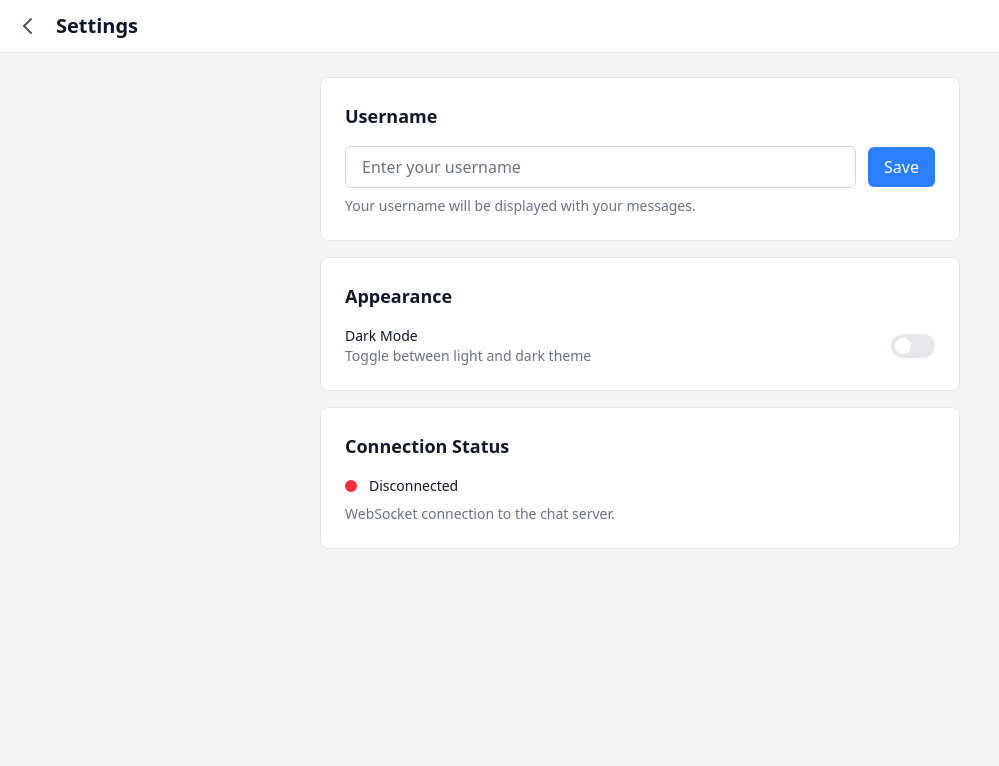
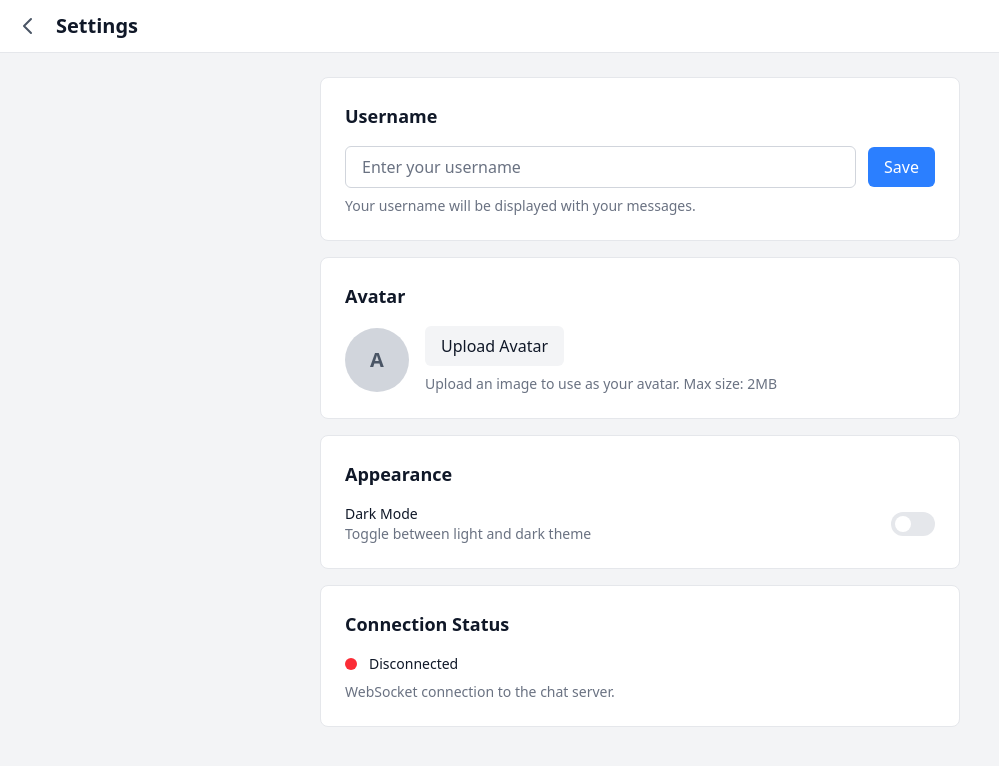
Before and after one commit to georgwindhaber/local-chat, a Vue app in the folder web/: page /settings in a window 1280 px wide. Shown: the top 766 px of the page, without its empty margins (0-999 px from the left). Built offline with nearby package versions, Linux system fonts and the light colour scheme; the HTML template or start-up script is replaced by a standard one.

Commit message:
Add avatar images

```diff
--- a/web/src/components/MessageBubble.vue
+++ b/web/src/components/MessageBubble.vue
@@ -46,6 +46,10 @@ const handleReactionClick = (emoji: string) => {
 const handleEmojiSelect = (emoji: string) => {
   chatStore.toggleReaction(props.message.id, emoji)
 }
+
+const userAvatar = computed(() => {
+  return chatStore.getAvatarForUsername(props.message.username)
+})
 </script>
 
 <template>
@@ -106,9 +110,15 @@ const handleEmojiSelect = (emoji: string) => {
             <ReactionPicker :on-select="handleEmojiSelect" />
           </div>
           <div
-            class="w-8 h-8 rounded-full bg-gray-300 dark:bg-gray-600 flex items-center justify-center"
+            class="w-8 h-8 rounded-full bg-gray-300 dark:bg-gray-600 flex items-center justify-center overflow-hidden"
           >
-            <span class="text-xs font-semibold text-gray-600 dark:text-gray-300">
+            <img
+              v-if="userAvatar"
+              :src="userAvatar"
+              alt="Avatar"
+              class="w-full h-full object-cover"
+            />
+            <span v-else class="text-xs font-semibold text-gray-600 dark:text-gray-300">
               {{ message.username.charAt(0).toUpperCase() }}
             </span>
           </div>
--- a/web/src/components/Settings.vue
+++ b/web/src/components/Settings.vue
@@ -12,9 +12,12 @@ const { isDark } = storeToRefs(themeStore)
 
 const usernameInput = ref('')
 const showSaveSuccess = ref(false)
+const avatarPreview = ref<string | null>(null)
+const avatarFileInput = ref<HTMLInputElement | null>(null)
 
 onMounted(() => {
   usernameInput.value = chatStore.username
+  avatarPreview.value = chatStore.avatar
 })
 
 const saveUsername = () => {
@@ -24,6 +27,41 @@ const saveUsername = () => {
     setTimeout(() => {
       showSaveSuccess.value = false
     }, 2000)
+  }
+}
+
+const handleAvatarSelect = (event: Event) => {
+  const target = event.target as HTMLInputElement
+  const file = target.files?.[0]
+
+  if (!file) return
+
+  // Check if it's an image
+  if (!file.type.startsWith('image/')) {
+    alert('Please select an image file')
+    return
+  }
+
+  // Check file size (max 2MB for avatars)
+  if (file.size > 2 * 1024 * 1024) {
+    alert('Avatar image size must be less than 2MB')
+    return
+  }
+
+  const reader = new FileReader()
+  reader.onload = (e) => {
+    const result = e.target?.result as string
+    avatarPreview.value = result
+    chatStore.setAvatar(result)
+  }
+  reader.readAsDataURL(file)
+}
+
+const removeAvatar = () => {
+  avatarPreview.value = null
+  chatStore.setAvatar(null)
+  if (avatarFileInput.value) {
+    avatarFileInput.value.value = ''
   }
 }
 </script>
@@ -90,6 +128,60 @@ const saveUsername = () => {
           </p>
         </div>
 
+        <!-- Avatar Section -->
+        <div
+          class="bg-white dark:bg-gray-800 rounded-lg border border-gray-200 dark:border-gray-700 p-6 mb-4"
+        >
+          <h2 class="text-lg font-semibold text-gray-900 dark:text-gray-100 mb-4">Avatar</h2>
+          <div class="flex items-center gap-4">
+            <!-- Avatar Preview -->
+            <div class="relative">
+              <div
+                class="w-16 h-16 rounded-full bg-gray-300 dark:bg-gray-600 flex items-center justify-center overflow-hidden"
+              >
+                <img
+                  v-if="avatarPreview"
+                  :src="avatarPreview"
+                  alt="Avatar"
+                  class="w-full h-full object-cover"
+                />
+                <span v-else class="text-xl font-semibold text-gray-600 dark:text-gray-300">
+                  {{ (chatStore.username || 'A').charAt(0).toUpperCase() }}
+                </span>
+              </div>
+              <button
+                v-if="avatarPreview"
+                @click="removeAvatar"
+                class="absolute -top-1 -right-1 bg-red-500 hover:bg-red-600 text-white rounded-full w-5 h-5 flex items-center justify-center text-xs transition-colors"
+                type="button"
+              >
+                ×
+              </button>
+            </div>
+
+            <!-- Upload Button -->
+            <div class="flex-1">
+              <input
+                ref="avatarFileInput"
+                type="file"
+                accept="image/*"
+                class="hidden"
+                @change="handleAvatarSelect"
+              />
+              <button
+                @click="avatarFileInput?.click()"
+                class="px-4 py-2 bg-gray-100 dark:bg-gray-700 hover:bg-gray-200 dark:hover:bg-gray-600 text-gray-900 dark:text-gray-100 rounded-md font-medium transition-colors"
+                type="button"
+              >
+                {{ avatarPreview ? 'Change Avatar' : 'Upload Avatar' }}
+              </button>
+              <p class="mt-2 text-sm text-gray-500 dark:text-gray-400">
+                Upload an image to use as your avatar. Max size: 2MB
+              </p>
+            </div>
+          </div>
+        </div>
+
         <!-- Theme Section -->
         <div
           class="bg-white dark:bg-gray-800 rounded-lg border border-gray-200 dark:border-gray-700 p-6 mb-4"
--- a/web/src/stores/chat.ts
+++ b/web/src/stores/chat.ts
@@ -20,6 +20,7 @@ export const useChatStore = defineStore('chat', () => {
   const isConnected = ref(false)
   const connectionError = ref<string | null>(null)
   const username = ref<string>('')
+  const avatar = ref<string | null>(null)
   const pendingMessages = ref<
     Array<{
       username: string
@@ -159,6 +160,27 @@ export const useChatStore = defineStore('chat', () => {
     }
   }
 
+  const setAvatar = (avatarData: string | null) => {
+    avatar.value = avatarData
+    // Store in localStorage for persistence
+    if (typeof window !== 'undefined') {
+      if (avatarData) {
+        localStorage.setItem('chat-avatar', avatarData)
+      } else {
+        localStorage.removeItem('chat-avatar')
+      }
+    }
+  }
+
+  const getAvatarForUsername = (usernameToCheck: string): string | null => {
+    // For now, only return avatar for current user
+    // In a full implementation, you'd store avatars per username
+    if (usernameToCheck === username.value) {
+      return avatar.value
+    }
+    return null
+  }
+
   const toggleReaction = (messageId: number, emoji: string) => {
     if (!ws.value || ws.value.readyState !== WebSocket.OPEN) {
       console.error('WebSocket is not connected')
@@ -180,11 +202,15 @@ export const useChatStore = defineStore('chat', () => {
     return [...messages.value].sort((a, b) => a.timestamp - b.timestamp)
   })
 
-  // Load username from localStorage on init
+  // Load username and avatar from localStorage on init
   if (typeof window !== 'undefined') {
     const savedUsername = localStorage.getItem('chat-username')
     if (savedUsername) {
       username.value = savedUsername
+    }
+    const savedAvatar = localStorage.getItem('chat-avatar')
+    if (savedAvatar) {
+      avatar.value = savedAvatar
     }
   }
 
@@ -194,10 +220,13 @@ export const useChatStore = defineStore('chat', () => {
     isConnected,
     connectionError,
     username,
+    avatar,
     connect,
     disconnect,
     sendMessage,
     setUsername,
+    setAvatar,
+    getAvatarForUsername,
     toggleReaction,
     sortedMessages,
   }
```
